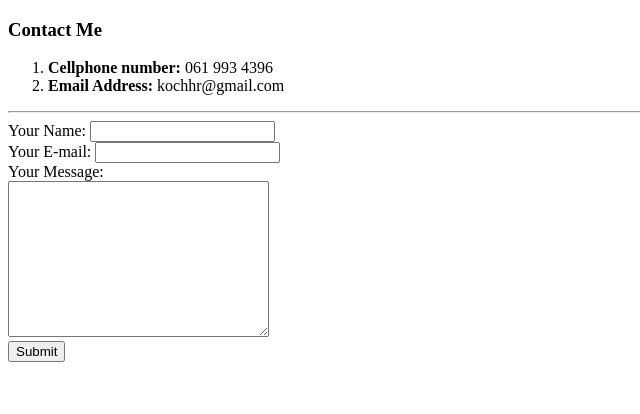
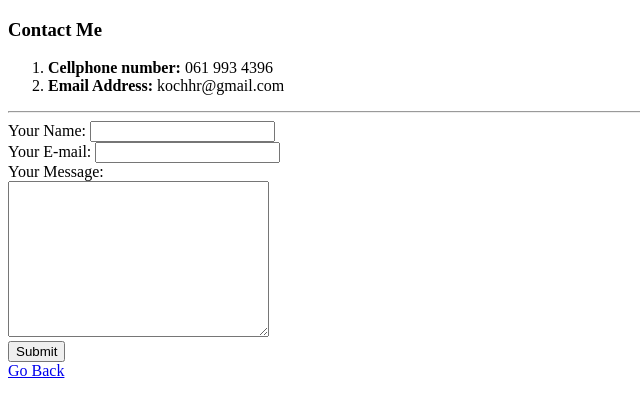
Before and after one commit to hrkoch1985/HRKochCV, a plain HTML site: page Contact-Me.html in a window 1280 px wide. Shown: the full height of the page, 0-640 px from the left. Drawn offline with Linux system fonts and the light colour scheme.

Commit message:
Add Go Back index to page

```diff
--- a/Contact-Me.html
+++ b/Contact-Me.html
@@ -19,9 +19,8 @@
             <label for="ymessage">Your Message:</label><br>
             <textarea name="Your Message" name="yourmessage" cols="30" rows="10"></textarea><br>
             <input type="submit" value="Submit">
-
-
-
+            <br>
+            <a href="index.html">Go Back</a>
         </form>
 </body>
 </html>
```
